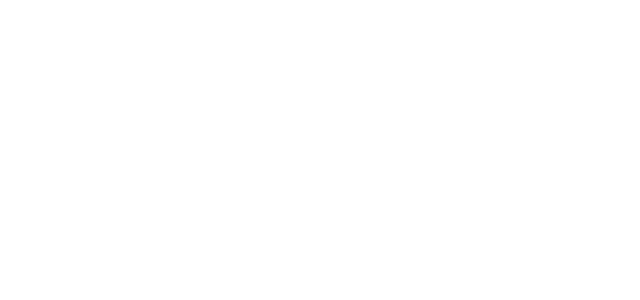
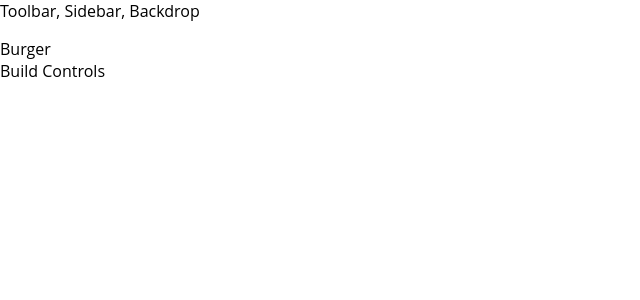
Before and after one commit to amberaries/burger-react-app, a React (Create React App) app: page / in a window 1280 px wide. Shown: the top 300 px of the page, without its empty margins (0-640 px from the left). Built offline with nearby package versions, Linux system fonts and the light colour scheme; the HTML template or start-up script is replaced by a standard one.

Commit message:
BurgerBuilder container.

```diff
--- a/src/App.js
+++ b/src/App.js
@@ -1,8 +1,14 @@
 import React from 'react';
+
+import Layout from './components/Layout/Layout';
+import BurgerBuilder from './containers/BurgerBuilder/BurgerBuilder';
 
 function App() {
   return (
     <div>
+      <Layout>
+        <BurgerBuilder />
+      </Layout>
     </div>
   );
 }
--- /dev/null
+++ b/src/components/Layout/Layout.js
@@ -0,0 +1,15 @@
+import React from 'react';
+
+import Aux from '../../hoc/Aux';
+import styles from './Layout.module.css';
+
+const Layout = (props) => (
+  <Aux>
+    <div>Toolbar, Sidebar, Backdrop</div>
+    <main className={styles.Content}>
+      {props.children}
+    </main>
+  </Aux>
+);
+
+export default Layout;
--- /dev/null
+++ b/src/components/Layout/Layout.module.css
@@ -0,0 +1,3 @@
+.Content {
+  margin-top: 16px;
+}
--- /dev/null
+++ b/src/containers/BurgerBuilder/BurgerBuilder.js
@@ -0,0 +1,16 @@
+import React, { Component } from 'react';
+
+import Aux from '../../hoc/Aux';
+
+class BurgerBuilder extends Component {
+  render() {
+    return (
+      <Aux>
+        <div>Burger</div>
+        <div>Build Controls</div>
+      </Aux>
+    );
+  }
+}
+
+export default BurgerBuilder;
--- /dev/null
+++ b/src/hoc/Aux.js
@@ -0,0 +1,3 @@
+const Aux = (props) => props.children;
+
+export default Aux;
--- a/src/index.css
+++ b/src/index.css
@@ -1,8 +1,6 @@
 body {
   margin: 0;
-  font-family: -apple-system, BlinkMacSystemFont, 'Segoe UI', 'Roboto', 'Oxygen',
-    'Ubuntu', 'Cantarell', 'Fira Sans', 'Droid Sans', 'Helvetica Neue',
-    sans-serif;
+  font-family: "Open Sans", sans-serif;
   -webkit-font-smoothing: antialiased;
   -moz-osx-font-smoothing: grayscale;
 }
```
Also changed, not shown: 1 other file (tests, documents, lock files or other folders).
